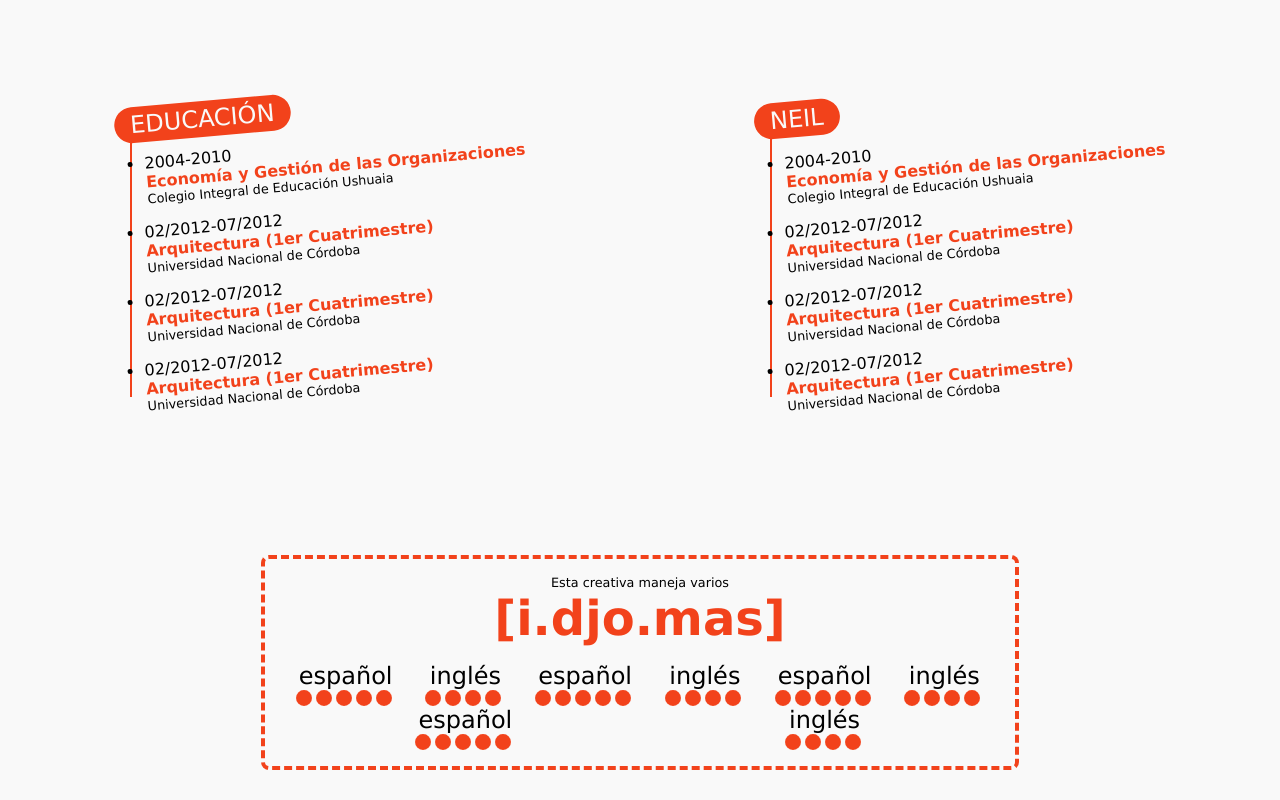
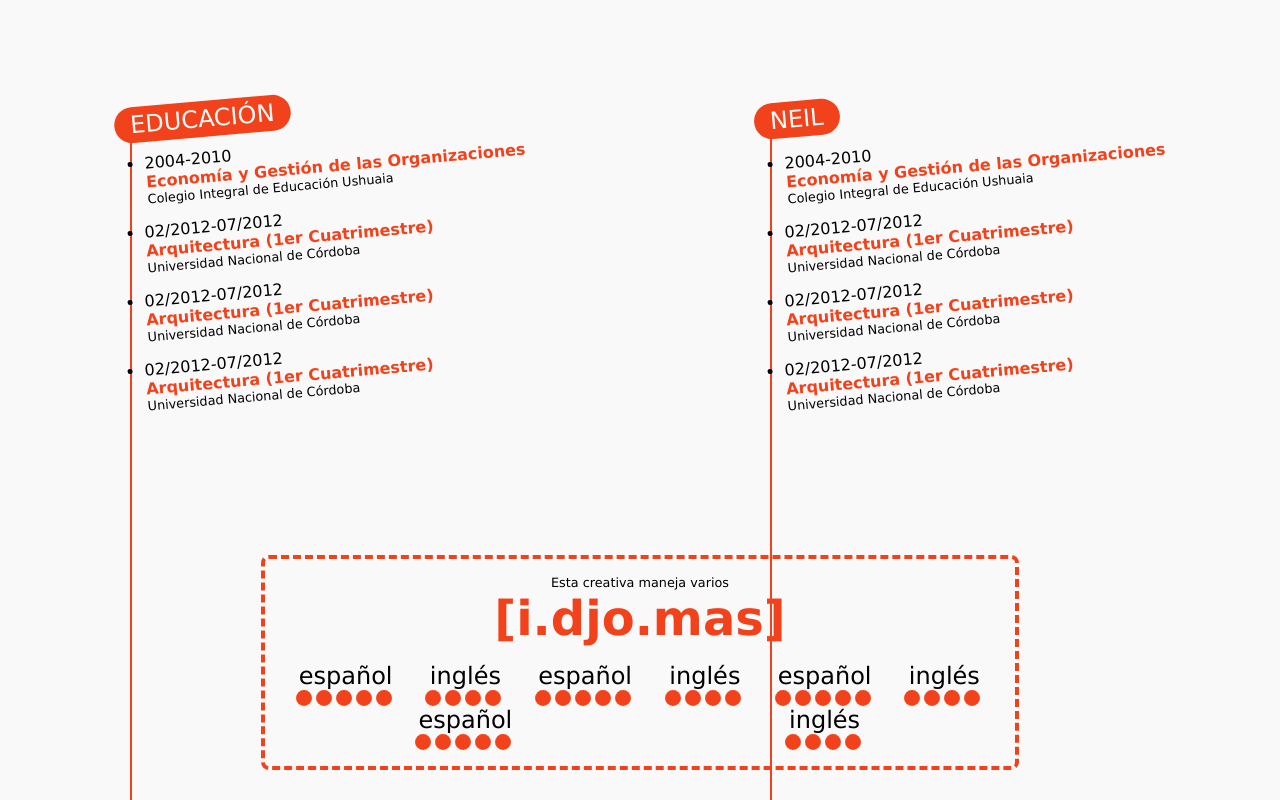
Before and after one commit to BelenPeluffo/curriculum-vitae, a React (Vite) app: page / in a window 1280 px wide. Shown: the part 880-1680 px from the top of the page. Built offline with nearby package versions, Linux system fonts and the light colour scheme.

Commit message:
feat (MainDataContainer): adds SVG line length calculation based on last <li> element position.

```diff
--- a/src/components/MainDataContainer/MainDataContainer.jsx
+++ b/src/components/MainDataContainer/MainDataContainer.jsx
@@ -3,9 +3,10 @@ import styles from "../../app.module.css";
 import DiagonalLine from "./DiagonalLine";
 
 const MainDataContainer = ({ sectionTitle, items, alignment }) => {
-  const lineLength = items.length * 65;
   const containerRef = useRef(null);
+  const lastItemRef = useRef(null);
   const [leftDistance, setLeftDistance] = useState(null);
+  const [lineLength, setLineLength] = useState(null);
   const [viewportSize, setViewportSize] = useState(null);
 
   useEffect(() => {
@@ -14,9 +15,14 @@ const MainDataContainer = ({ sectionTitle, items, alignment }) => {
 
   useEffect(() => {
     const container = containerRef.current;
+    const lastItem = lastItemRef.current;
     if (container) {
       const rect = container.getBoundingClientRect();
       setLeftDistance(rect.left);
+    }
+    if (lastItem) {
+      const rect = lastItem.getBoundingClientRect();
+      setLineLength(rect.top - 32);
     }
   }, [viewportSize]);
 
@@ -57,7 +63,11 @@ const MainDataContainer = ({ sectionTitle, items, alignment }) => {
           <ul>
             {items
               ? items.map((item, index) => (
-                  <li key={index} className={styles.itemContainer}>
+                  <li
+                    key={index}
+                    className={styles.itemContainer}
+                    ref={index === items.length - 1 ? lastItemRef : null}
+                  >
                     <div>{item.date}</div>
                     <div className={styles.contactItemTextBold}>
                       {item.title}
```
